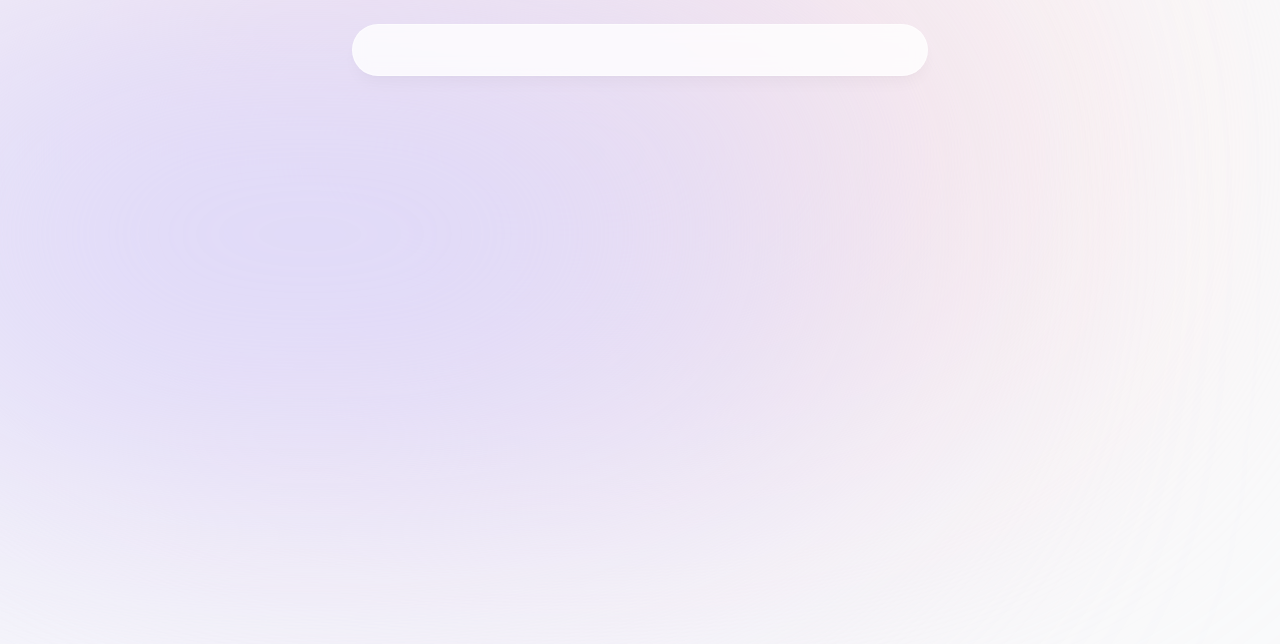
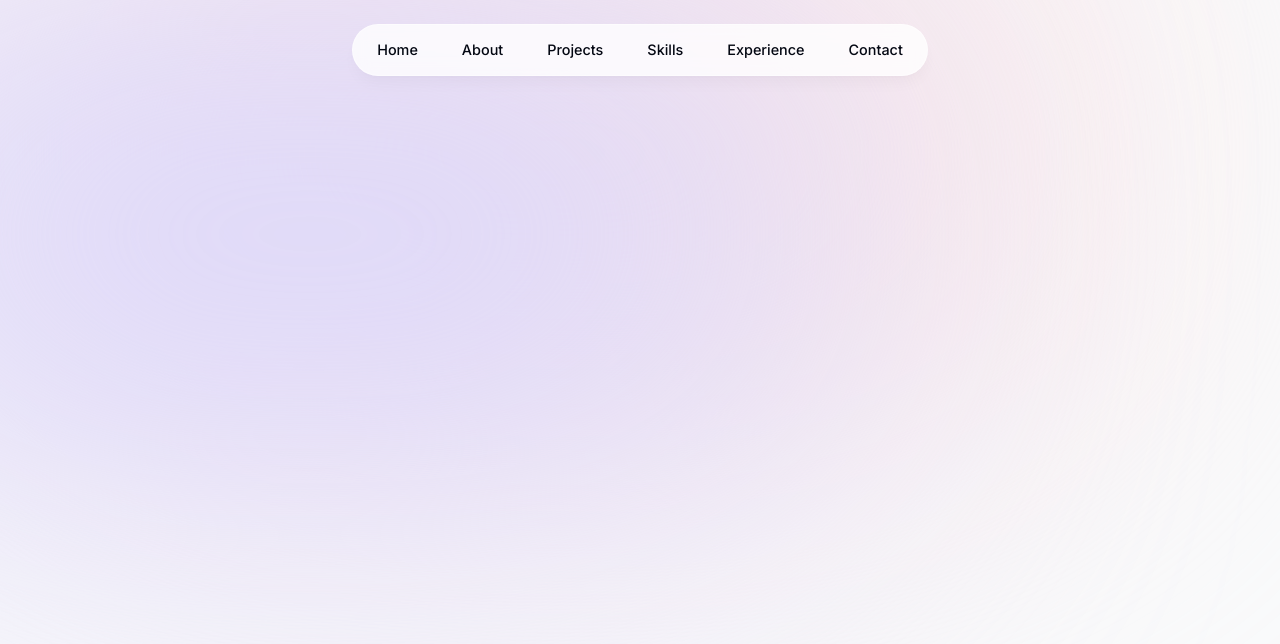
Before and after one commit to 0xaira/portfolio, a Next.js app: page / in a window 1280 px wide. Shown: the top 644 px of the page. Built offline with nearby package versions, Linux system fonts and the light colour scheme.

Commit message:
feat: built the navbar

```diff
--- a/components/Header.tsx
+++ b/components/Header.tsx
@@ -1,7 +1,10 @@
 'use client'
 import React from 'react'
 import { motion } from 'framer-motion'
+import { links } from '@/lib/data'
+import Link from 'next/link'
 const Header = () => {
+
   return (
     <header className="z-[999] relative">
       <motion.div
@@ -9,6 +12,26 @@ const Header = () => {
         initial={{ y: -100, x: "-50%", opacity: 0 }}
         animate={{ y: 0, x: "-50%", opacity: 1 }}
       ></motion.div>
+
+      <nav className="flex fixed top-[0.15rem] left-1/2 h-12 -translate-x-1/2 py-2 sm:top-[1.7rem] sm:h-[initial] sm:py-0">
+        <ul className="flex w-[22rem] flex-wrap items-center justify-center gap-y-1 text-[0.9rem] font-medium text-gray-500 sm:w-[initial] sm:flex-nowrap sm:gap-5">
+          {links.map((link) => (
+            <motion.li
+              className="h-3/4 flex items-center justify-center relative"
+              key={link.hash}
+              initial={{ y: -100, opacity: 0 }}
+              animate={{ y: 0, opacity: 1 }}
+            >
+              <Link
+                className ="flex w-full items-center justify-center px-3 py-3 hover:text-gray-950 transition text-gray-950"
+                href={link.hash}
+              >
+                {link.name}
+              </Link>
+            </motion.li>
+          ))}
+        </ul>
+      </nav>
     </header>
   )
 }
```
